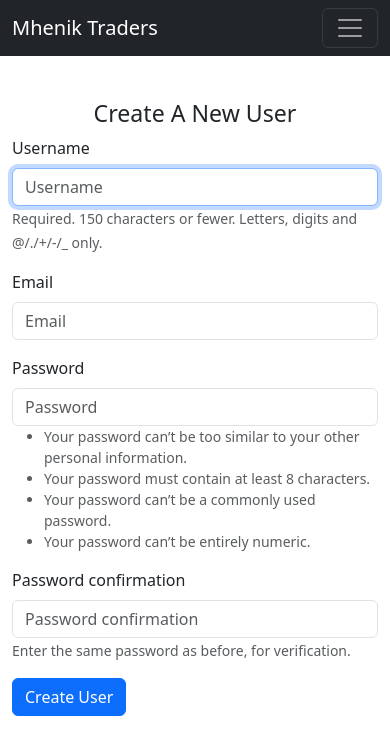
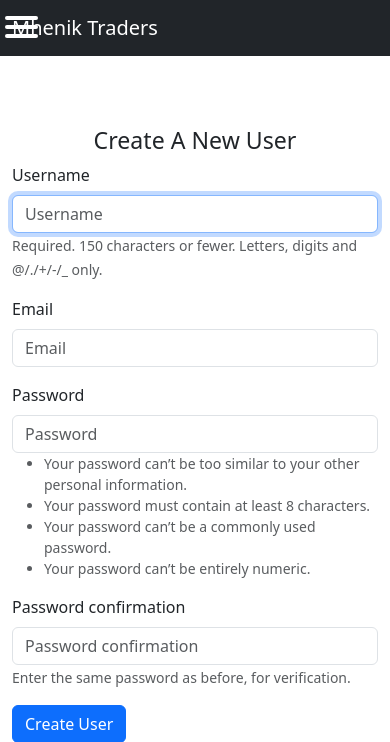
Before and after one commit to vincentmuya/Auto_log, a Django app: page /register in a window 390 px wide. Shown: the top 742 px of the page. Run offline with Django 4.2, Linux system fonts and the light colour scheme; some libraries are stand-ins or nearby versions.

Commit message:
created nav for mobile and styled

```diff
--- a/app/templates/navbar.html
+++ b/app/templates/navbar.html
@@ -1,3 +1,17 @@
+{% load static %}
+
+<!DOCTYPE html>
+<html>
+<head>
+  <meta charset="utf-8">
+    <link rel="icon" href="/static/images/" type="image/gif" sizes="50x50">
+  <link rel="stylesheet" href="{% static 'css/navbar.css' %}">
+  <meta name="viewport" content="width=device-width, initial-scale=1">
+  <title>Auto Log</title>
+</head>
+
+<body>
+
 <nav class="navbar navbar-expand-lg navbar-dark bg-dark">
   <div class="container-fluid">
     <a class="navbar-brand" href="{%url 'index'%}">Mhenik Traders</a>
@@ -31,3 +45,19 @@
     </div>
   </div>
 </nav>
+
+<div id="menuToggle">
+    <input type="checkbox" />
+    <span></span>
+    <span></span>
+    <span></span>
+    <ul id="menu">
+      <a href="{%url 'index'%}"><li>Home</li></a>
+      <a href="{%url 'new_client'%}"><li>New Client</li></a>
+      <a href="{%url 'client_list'%}"><li>Client List</li></a>
+      <a href="{%url 'profile' user.username%}"><li>Profile</li></a>
+      <a href="/logout"><li>Log Out</li></a>
+    </ul>
+  </div>
+</body>
+</html>
--- /dev/null
+++ b/static/css/navbar.css
@@ -0,0 +1,124 @@
+#menuToggle{
+  display: none;
+}
+
+@media screen and (max-width: 650px) {
+.navbar-dark .navbar-toggler {
+  color: rgba(255,255,255,.55);
+  border-color: rgba(255,255,255,.1);
+  display: none;
+}
+ #menuToggle {
+    display: block;
+    position: relative;
+    top: -40px;
+    left: 5px;
+    z-index: 1;
+  -webkit-user-select: none;
+  user-select: none;
+}
+
+#menuToggle input
+{
+  display: block;
+  width: 30px;
+  height: 25px;
+  position: absolute;
+  top: -7px;
+  left: -5px;
+
+  cursor: pointer;
+
+  opacity: 0; /* hide this */
+  z-index: 2; /* and place it over the hamburger */
+
+  -webkit-touch-callout: none;
+}
+
+/*
+ * Just a quick hamburger
+ */
+#menuToggle span
+{
+  display: block;
+  width: 33px;
+  height: 4px;
+  margin-bottom: 5px;
+  position: relative;
+
+  background: white;
+  border-radius: 3px;
+  z-index: 1;
+  transform-origin: 4px 0px;
+  transition: transform 0.5s cubic-bezier(0.77,0.2,0.05,1.0),
+              background 0.5s cubic-bezier(0.77,0.2,0.05,1.0),
+              opacity 0.55s ease;
+}
+
+#menuToggle span:first-child
+{
+  transform-origin: 0% 0%;
+}
+
+#menuToggle span:nth-last-child(2)
+{
+  transform-origin: 0% 100%;
+}
+
+/*
+ * Transform all the slices of hamburger
+ * into a crossmark.
+ */
+#menuToggle input:checked ~ span
+{
+  opacity: 1;
+  transform: rotate(45deg) translate(-2px, -1px);
+  background: #232323;
+}
+
+/*
+ * But let's hide the middle one.
+ */
+#menuToggle input:checked ~ span:nth-last-child(3)
+{
+  opacity: 0;
+  transform: rotate(0deg) scale(0.2, 0.2);
+}
+
+/*
+ * Ohyeah and the last one should go the other direction
+ */
+#menuToggle input:checked ~ span:nth-last-child(2)
+{
+  transform: rotate(-45deg) translate(0, -1px);
+}
+#menuToggle input:checked ~ ul
+{
+  transform: none;
+}
+#menu
+{
+  position: absolute;
+  margin: -100px 0 0 -40px;
+  padding: 45px;
+  padding-top: 80px;
+  height: 300px;
+  background: #ededed;
+  list-style-type: none;
+  -webkit-font-smoothing: antialiased;
+  /* to stop flickering of text in safari */
+
+  transform-origin: 0% 0%;
+  transform: translate(-100%, 0);
+
+  transition: transform 0.5s cubic-bezier(0.77,0.2,0.05,1.0);
+}
+
+#menu li {
+    padding: 10px 0;
+    font-size: 15px;
+    font-weight: 500;
+    list-style: none;
+    color: black;
+}
+}
```
